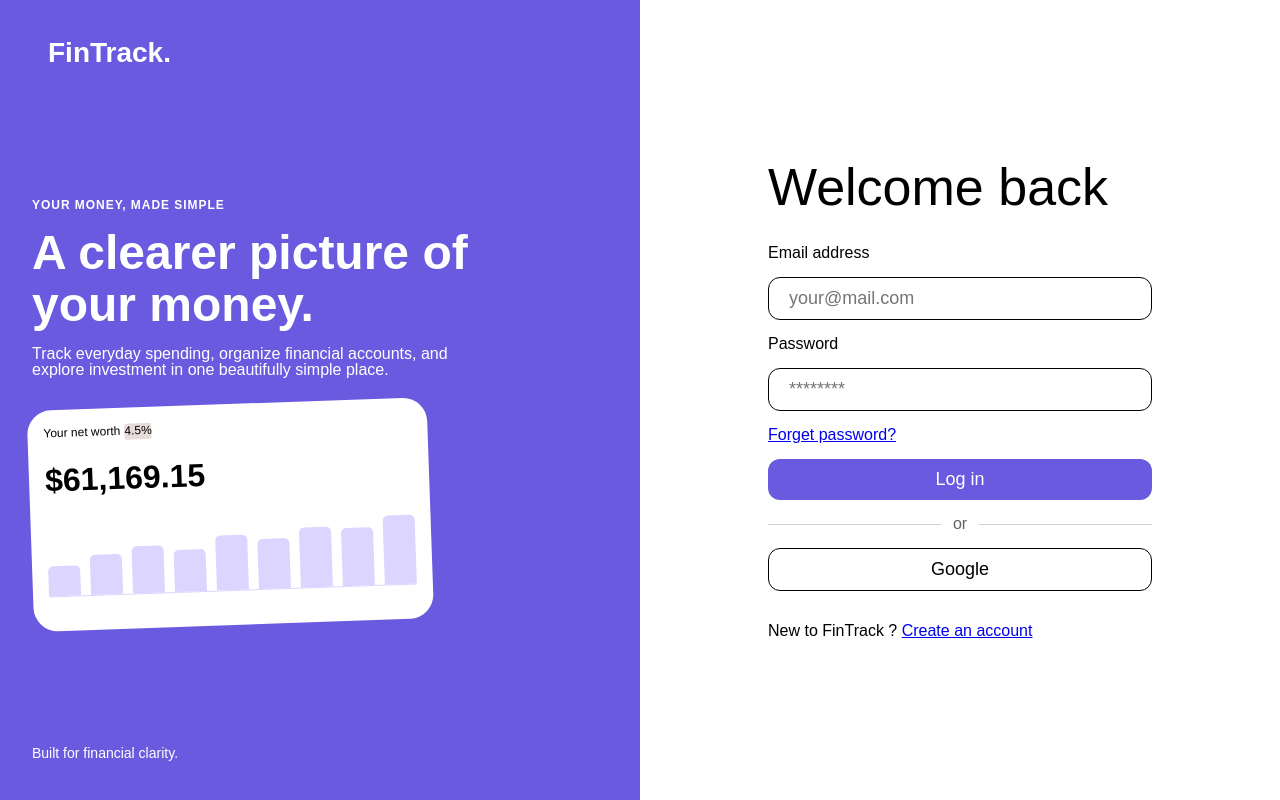
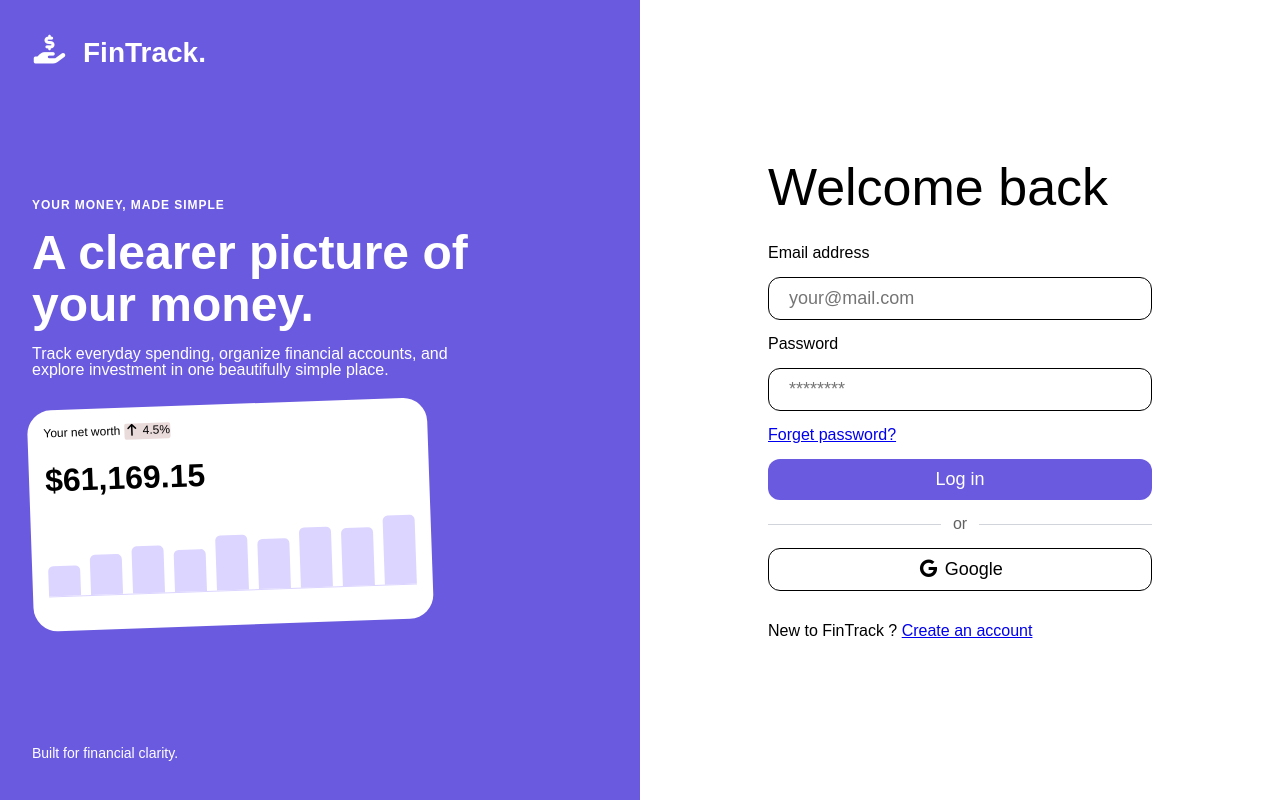
Before and after one commit to RabinBhandari25/Fintrack, a plain HTML site: page public/pages/login.html in a window 1280 px wide. Drawn offline with Linux system fonts and the light colour scheme.

Commit message:
font awesome cdn added

```diff
--- a/public/pages/login.html
+++ b/public/pages/login.html
@@ -13,6 +13,8 @@
     <link rel="stylesheet" href="../assets/css/reset.css">
     <link rel="stylesheet" href="../assets/css/login.css">
     <link rel="stylesheet" href="../assets/css/global.css">
+    <link rel="stylesheet" href="https://cdnjs.cloudflare.com/ajax/libs/font-awesome/7.3.1/css/all.min.css" crossorigin="anonymous" referrerpolicy="no-referrer" />
+
 </head>
 
 <body>
```
